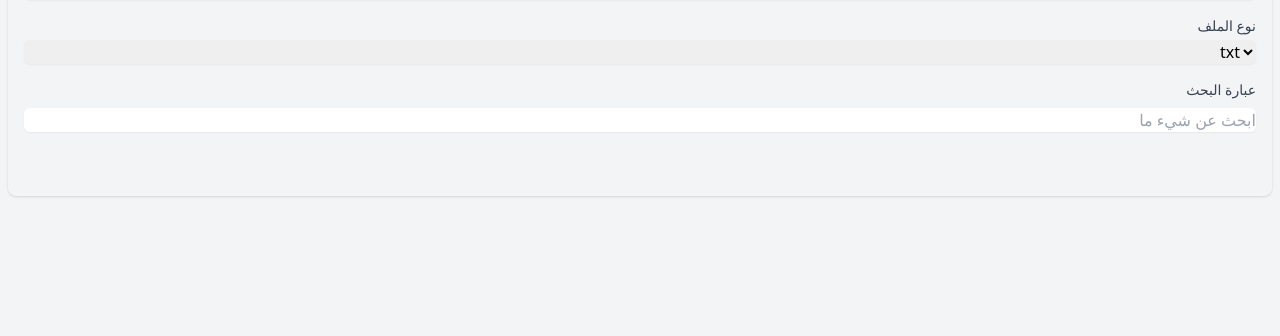
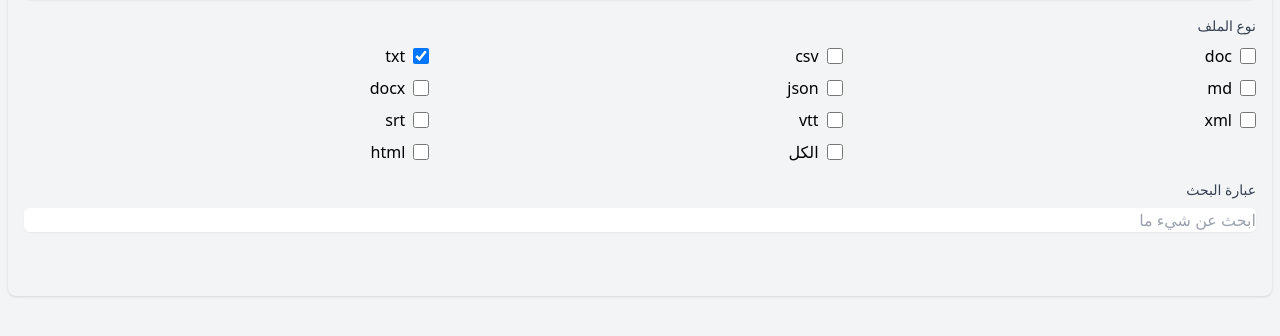
Before and after one commit to yshalsager/mini-baheth, a Python web app: template templates/index.html in a window 1280 px wide. Shown: the part 192-528 px from the top of the page. Run offline with Jinja, Linux system fonts and the light colour scheme; the template is opened without the code that fills it, so the values that code supplies are empty; some libraries are stand-ins or nearby versions.

Commit message:
feat(search): multiple filer filters

```diff
--- a/core/schemas.py
+++ b/core/schemas.py
@@ -8,7 +8,7 @@ from pydantic import BaseModel, Field
 class SearchRequest(BaseModel):
     query: str
     directory: str = '.'
-    file_filter: str = ''
+    file_filters: list[str] = Field(default_factory=list)
     request_id: str | None = None
 
 
--- a/desktop/src-tauri/src-python/mini_baheth/__init__.py
+++ b/desktop/src-tauri/src-python/mini_baheth/__init__.py
@@ -88,7 +88,7 @@ async def search(body: SearchRequest, app_handle: AppHandle) -> None:
         processor = stream_search(
             body.query,
             body.directory,
-            body.file_filter,
+            body.file_filters,
             DATA_ROOT,
             RGA_CONFIG_PATH if RGA_CONFIG_PATH.exists() else None,
         )
@@ -100,7 +100,7 @@ async def search(body: SearchRequest, app_handle: AppHandle) -> None:
         SearchStarted(
             query=body.query,
             directory=body.directory,
-            file_filter=body.file_filter,
+            file_filter=','.join(body.file_filters or []),
             request_id=request_id,
         ),
     )
--- a/desktop/src/lib/search.ts
+++ b/desktop/src/lib/search.ts
@@ -13,7 +13,7 @@ export function list_directories(query: string, limit = 200) {
   return pyInvoke<DirectoriesResponse>('list_directories', { query: query?.trim() ?? '', limit })
 }
 
-export function search(params: { query: string; directory: string; file_filter: string; request_id: string }) {
+export function search(params: { query: string; directory: string; file_filters: string[]; request_id: string }) {
   return pyInvoke('search', params)
 }
 
--- a/templates/index.html
+++ b/templates/index.html
@@ -19,19 +19,53 @@
             <select id="directory" name="directory" class="mt-1 block w-full rounded-md border-gray-300 shadow-sm focus:border-indigo-500 focus:ring-indigo-500 text-right"> {% for dir in directories %} <option value="{{ dir }}">{{ dir }}</option> {% endfor %} </select>
           </div>
           <div>
-            <label for="file_filter" class="block text-sm font-medium text-gray-700 text-right">نوع الملف</label>
-            <select id="file_filter" name="file_filter" class="my-1 block w-full rounded-md border-gray-300 shadow-sm focus:border-indigo-500 focus:ring-indigo-500 text-right">
-              <option value="*.txt">txt</option>
-              <option value="*.csv">csv</option>
-              <option value="*.doc">doc</option>
-              <option value="*.docx">docx</option>
-              <option value="*.json">json</option>
-              <option value="*.md">md</option>
-              <option value="*.srt">srt</option>
-              <option value="*.vtt">vtt</option>
-              <option value="*.xml">xml</option>
-              <option value="*.html">html</option>
-            </select>
+            <label class="block text-sm font-medium text-gray-700 text-right">نوع الملف</label>
+            <div id="file_filters" class="my-2 grid grid-cols-2 sm:grid-cols-3 gap-2">
+              <label class="flex items-center justify-end gap-2 text-right">
+                <span>txt</span>
+                <input type="checkbox" name="file_filter" value="*.txt" class="h-4 w-4" checked>
+              </label>
+              <label class="flex items-center justify-end gap-2 text-right">
+                <span>csv</span>
+                <input type="checkbox" name="file_filter" value="*.csv" class="h-4 w-4">
+              </label>
+              <label class="flex items-center justify-end gap-2 text-right">
+                <span>doc</span>
+                <input type="checkbox" name="file_filter" value="*.doc" class="h-4 w-4">
+              </label>
+              <label class="flex items-center justify-end gap-2 text-right">
+                <span>docx</span>
+                <input type="checkbox" name="file_filter" value="*.docx" class="h-4 w-4">
+              </label>
+              <label class="flex items-center justify-end gap-2 text-right">
+                <span>json</span>
+                <input type="checkbox" name="file_filter" value="*.json" class="h-4 w-4">
+              </label>
+              <label class="flex items-center justify-end gap-2 text-right">
+                <span>md</span>
+                <input type="checkbox" name="file_filter" value="*.md" class="h-4 w-4">
+              </label>
+              <label class="flex items-center justify-end gap-2 text-right">
+                <span>srt</span>
+                <input type="checkbox" name="file_filter" value="*.srt" class="h-4 w-4">
+              </label>
+              <label class="flex items-center justify-end gap-2 text-right">
+                <span>vtt</span>
+                <input type="checkbox" name="file_filter" value="*.vtt" class="h-4 w-4">
+              </label>
+              <label class="flex items-center justify-end gap-2 text-right">
+                <span>xml</span>
+                <input type="checkbox" name="file_filter" value="*.xml" class="h-4 w-4">
+              </label>
+              <label class="flex items-center justify-end gap-2 text-right">
+                <span>html</span>
+                <input type="checkbox" name="file_filter" value="*.html" class="h-4 w-4">
+              </label>
+              <label class="flex items-center justify-end gap-2 text-right">
+                <span>الكل</span>
+                <input type="checkbox" name="file_filter" value="all" class="h-4 w-4">
+              </label>
+            </div>
           </div>
           <div>
             <label for="query" class="block text-sm font-medium text-gray-700 text-right">عبارة البحث</label>
@@ -162,7 +196,9 @@
           const url = new URL('/api/search', window.location.origin);
           url.searchParams.append('query', query);
           url.searchParams.append('directory', document.getElementById('directory').value);
-          url.searchParams.append('file_filter', document.getElementById('file_filter').value);
+          const checked = Array.from(document.querySelectorAll('input[name="file_filter"]:checked')).map(i => i.value);
+          const selected = checked.includes('all') ? ['all'] : (checked.length ? checked : ['*.txt']);
+          for (const v of selected) url.searchParams.append('file_filter', v);
 
           source = new EventSource(url);
           source.onmessage = function(event) {
@@ -203,7 +239,7 @@
         const debouncedSearch = debounce(performSearch, 500);
         document.getElementById('query').addEventListener('input', debouncedSearch);
         document.getElementById('directory').addEventListener('change', performSearch);
-        document.getElementById('file_filter').addEventListener('change', performSearch);
+        document.getElementById('file_filters').addEventListener('change', performSearch);
 
         if (document.getElementById('query').value) performSearch();
       });
```
Also changed, not shown: core/__init__.py (+11 -7 lines), desktop/src/lib/components/FileFilterSelect.svelte (+37 -15 lines), desktop/src/lib/components/SearchPanel.svelte (+4 -4 lines), desktop/src/routes/+page.svelte (+7 -6 lines), tests/test_webapp_integration.py (+4 -7 lines), webapp/app.py (+6 -2 lines).
